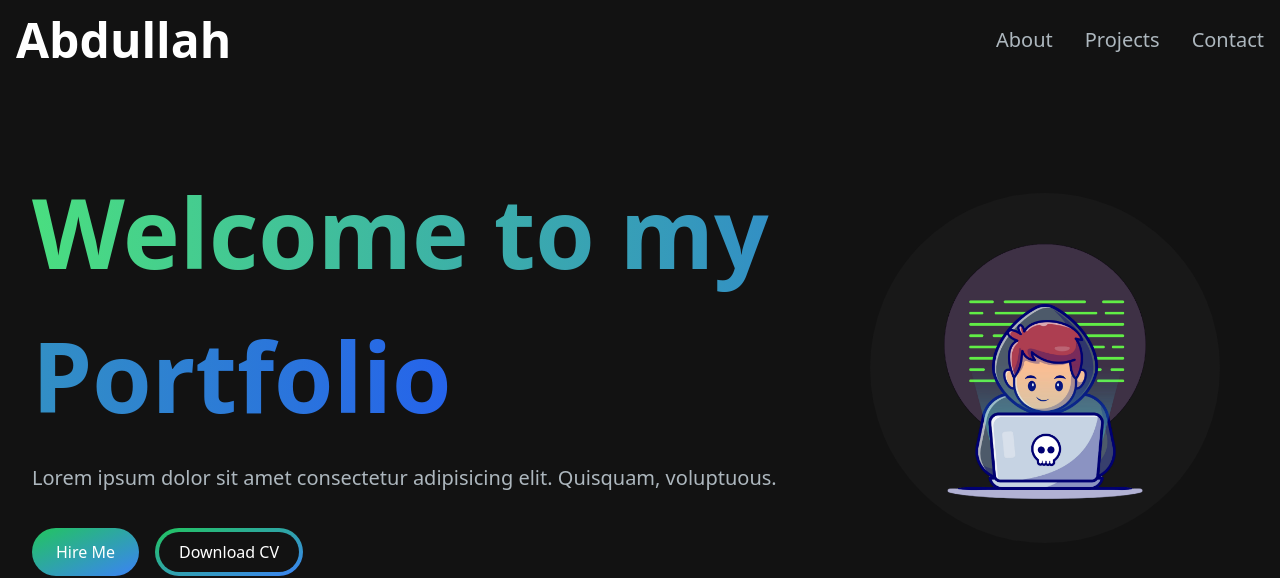
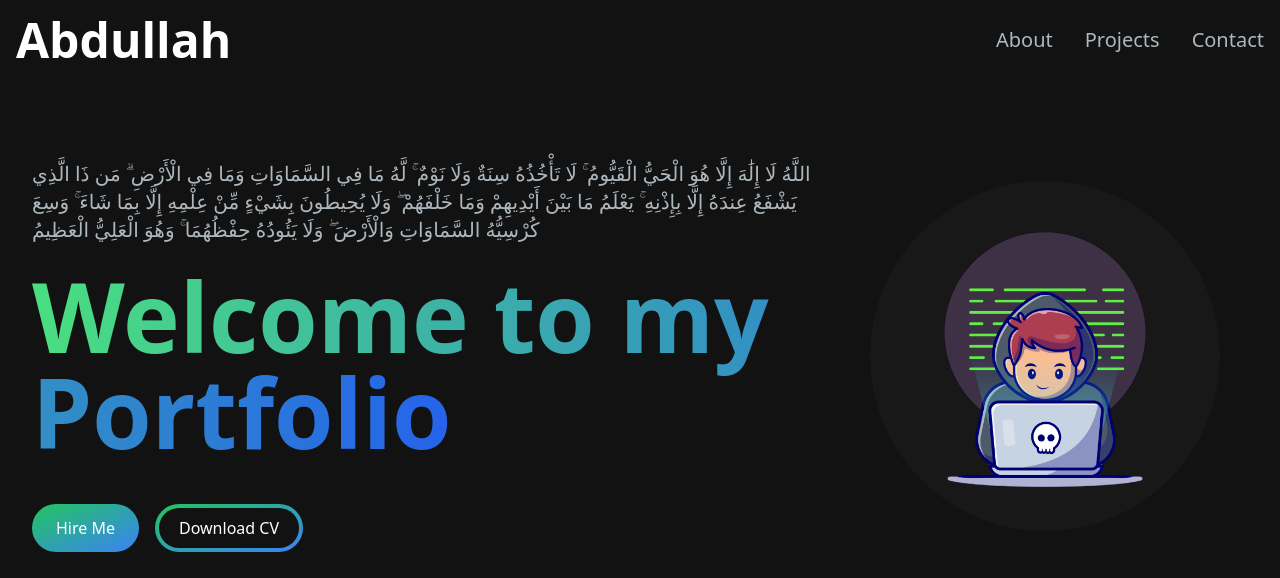
Before and after one commit to Abdullah-Radwan1/Portfolio, a Next.js app: page / in a window 1280 px wide. Shown: the top 578 px of the page. Built offline with nearby package versions, Linux system fonts and the light colour scheme.

Commit message:
updating emal section

```diff
--- a/components/HeroSection.tsx
+++ b/components/HeroSection.tsx
@@ -8,22 +8,26 @@ import Link from "next/link";
 const HeroSection = () => {
  return (
   <section className="lg:py-16">
-   <div className="grid grid-cols-1 sm:grid-cols-12">
+   <div className=" grid grid-cols-1 sm:grid-cols-12">
     <motion.div
      initial={{ opacity: 0, scale: 0.5 }}
      animate={{ opacity: 1, scale: 1 }}
      transition={{ duration: 0.5 }}
      className="col-span-8 place-self-center text-center sm:text-left justify-self-start"
     >
-     <h1 className="text-white mb-4 text-4xl sm:text-5xl lg:text-8xl lg:leading-normal font-extrabold">
+     <p className=" text-[#ADB7BE] text-base sm:text-lg mb-6 lg:text-xl">
+      اللَّهُ لَا إِلَٰهَ إِلَّا هُوَ الْحَيُّ الْقَيُّومُ ۚ لَا تَأْخُذُهُ سِنَةٌ وَلَا نَوْمٌ ۚ
+      لَّهُ مَا فِي السَّمَاوَاتِ وَمَا فِي الْأَرْضِ ۗ مَن ذَا الَّذِي يَشْفَعُ عِندَهُ إِلَّا
+      بِإِذْنِهِ ۚ يَعْلَمُ مَا بَيْنَ أَيْدِيهِمْ وَمَا خَلْفَهُمْ ۖ وَلَا يُحِيطُونَ بِشَيْءٍ
+      مِّنْ عِلْمِهِ إِلَّا بِمَا شَاءَ ۚ وَسِعَ كُرْسِيُّهُ السَّمَاوَاتِ وَالْأَرْضَ ۖ وَلَا
+      يَئُودُهُ حِفْظُهُمَا ۚ وَهُوَ الْعَلِيُّ الْعَظِيمُ
+     </p>
+     <h1 className="text-white mb-8 text-4xl sm:text-5xl lg:text-8xl  font-extrabold">
       <span className="text-transparent bg-clip-text bg-gradient-to-r from-primary-400 to-secondary-600">
        Welcome to my Portfolio
       </span>
-      <br></br>
      </h1>
-     <p className="text-[#ADB7BE] text-base sm:text-lg mb-6 lg:text-xl">
-      Lorem ipsum dolor sit amet consectetur adipisicing elit. Quisquam, voluptuous.
-     </p>
+
      <div>
       <Link
        href="/#contact"
```
